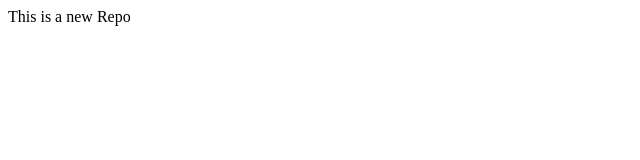
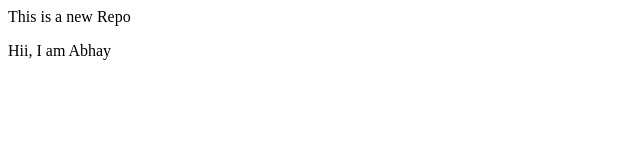
Before and after one commit to its-Abhay-17/LocalRepo, a plain HTML site: page index.html in a window 1280 px wide. Shown: the full height of the page, 0-640 px from the left. Drawn offline with Linux system fonts and the light colour scheme.

Commit message:
Introduction

```diff
--- a/index.html
+++ b/index.html
@@ -1 +1,2 @@
 <p>This is a new Repo</p>
+<p>Hii, I am Abhay</p>
```
